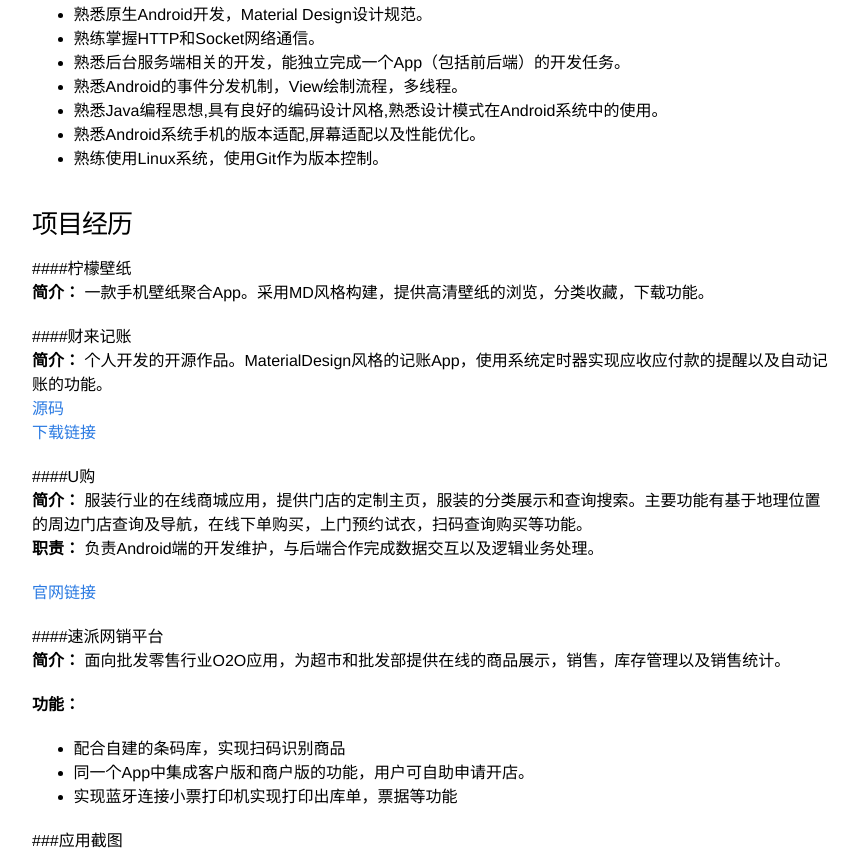
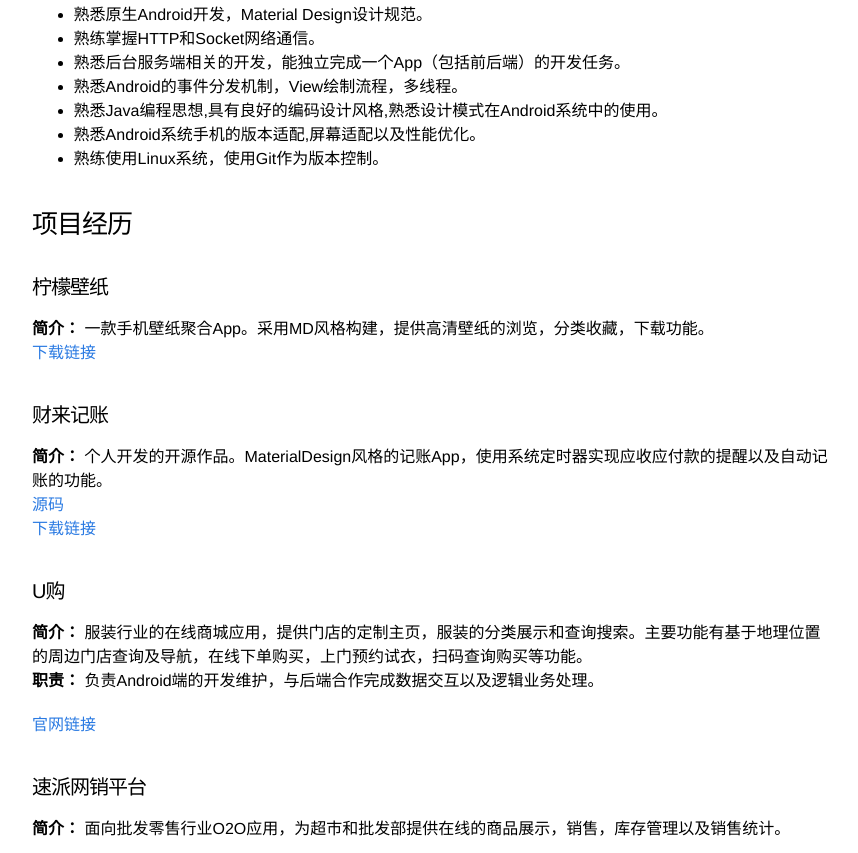
Before and after one commit to viator42/viator42.github.io, a Jekyll site: the page built from about.md, in a window 1280 px wide and 1400 px high, scrolled down 728 px. Shown: the top 853 px of the window, without its empty margins (208-1066 px from the left). Built offline with Jekyll 4.4.1, drawn with Linux system fonts in a browser that asks for light colours; some of the changed text lies outside the part shown; grey boxes are pictures that could not be loaded.

Commit message:
简介修改

```diff
--- a/about.md
+++ b/about.md
@@ -20,21 +20,22 @@ permalink: /about/
 
 ### 项目经历
 
-####柠檬壁纸
+#### 柠檬壁纸
 __简介：__ 一款手机壁纸聚合App。采用MD风格构建，提供高清壁纸的浏览，分类收藏，下载功能。
+[下载链接](http://7xj4vv.com1.z0.glb.clouddn.com/Lemon_v1.0.apk)
 
-####财来记账
+#### 财来记账
 __简介：__ 个人开发的开源作品。MaterialDesign风格的记账App，使用系统定时器实现应收应付款的提醒以及自动记账的功能。
 [源码](https://github.com/viator42/ErikaNote)
 [下载链接](http://android.myapp.com/myapp/detail.htm?apkName=com.viator42.erikanote)
 
-####U购
+#### U购
 __简介：__ 服装行业的在线商城应用，提供门店的定制主页，服装的分类展示和查询搜索。主要功能有基于地理位置的周边门店查询及导航，在线下单购买，上门预约试衣，扫码查询购买等功能。
 __职责：__ 负责Android端的开发维护，与后端合作完成数据交互以及逻辑业务处理。
 
 [官网链接](http://ugouchina.com/)
 
-####速派网销平台
+#### 速派网销平台
 __简介：__ 面向批发零售行业O2O应用，为超市和批发部提供在线的商品展示，销售，库存管理以及销售统计。
 
 __功能：__
@@ -43,29 +44,29 @@ __功能：__
 * 同一个App中集成客户版和商户版的功能，用户可自助申请开店。
 * 实现蓝牙连接小票打印机实现打印出库单，票据等功能
 
-###应用截图
+### 应用截图
 
-####柠檬壁纸
+#### 柠檬壁纸
 ![lemon_1](http://7xj4vv.com1.z0.glb.clouddn.com/lemon_1.jpg)
 ![lemon_2](http://7xj4vv.com1.z0.glb.clouddn.com/lemon_2.jpg)
 ![lemon_3](http://7xj4vv.com1.z0.glb.clouddn.com/lemon_3.jpg)
 ![lemon_4](http://7xj4vv.com1.z0.glb.clouddn.com/lemon_4.jpg)
 
-####U购
+#### U购
 ![ushopping_01](http://7xj4vv.com1.z0.glb.clouddn.com/ushopping_01.jpg)
 ![ushopping_02](http://7xj4vv.com1.z0.glb.clouddn.com/ushopping_02.jpg)
 ![ushopping_03](http://7xj4vv.com1.z0.glb.clouddn.com/ushopping_03.jpg)
 ![ushopping_04](http://7xj4vv.com1.z0.glb.clouddn.com/ushopping_04.jpg)
 ![ushopping_05](http://7xj4vv.com1.z0.glb.clouddn.com/ushopping_05.jpg)
 
-####速派网销平台
+#### 速派网销平台
 ![SupaiMarketing_1](http://7xj4vv.com1.z0.glb.clouddn.com/SupaiMarketing_1.jpg)
 ![SupaiMarketing_2](http://7xj4vv.com1.z0.glb.clouddn.com/SupaiMarketing_2.jpg)
 ![SupaiMarketing_3](http://7xj4vv.com1.z0.glb.clouddn.com/SupaiMarketing_3.jpg)
 ![SupaiMarketing_4](http://7xj4vv.com1.z0.glb.clouddn.com/SupaiMarketing_4.jpg)
 ![SupaiMarketing_5](http://7xj4vv.com1.z0.glb.clouddn.com/SupaiMarketing_5.jpg)
 
-###联系方式
+### 联系方式
 email:    viator42@qq.com
 Github:   https://github.com/viator42
 blog: [cnblogs.com/viator42/](http://cnblogs.com/viator42/)
```
